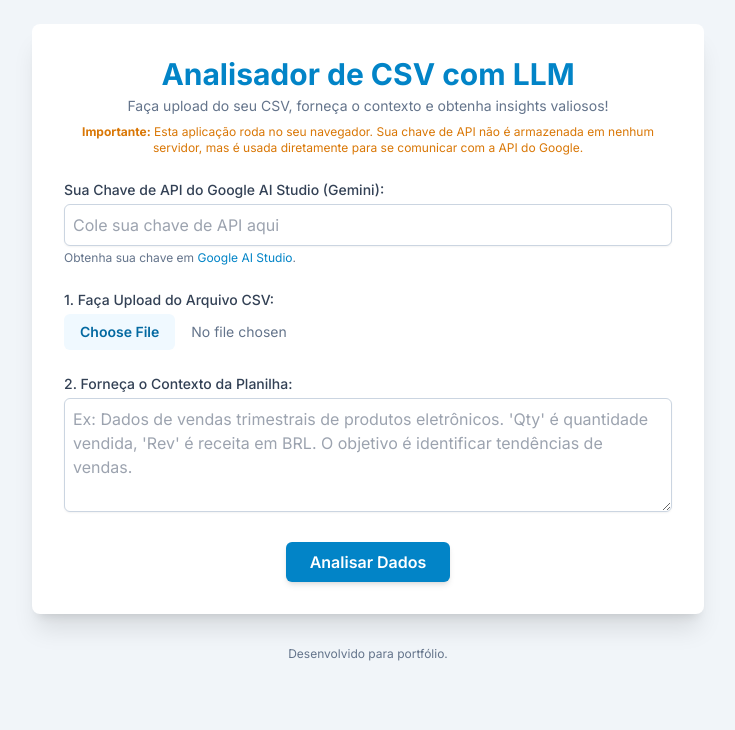
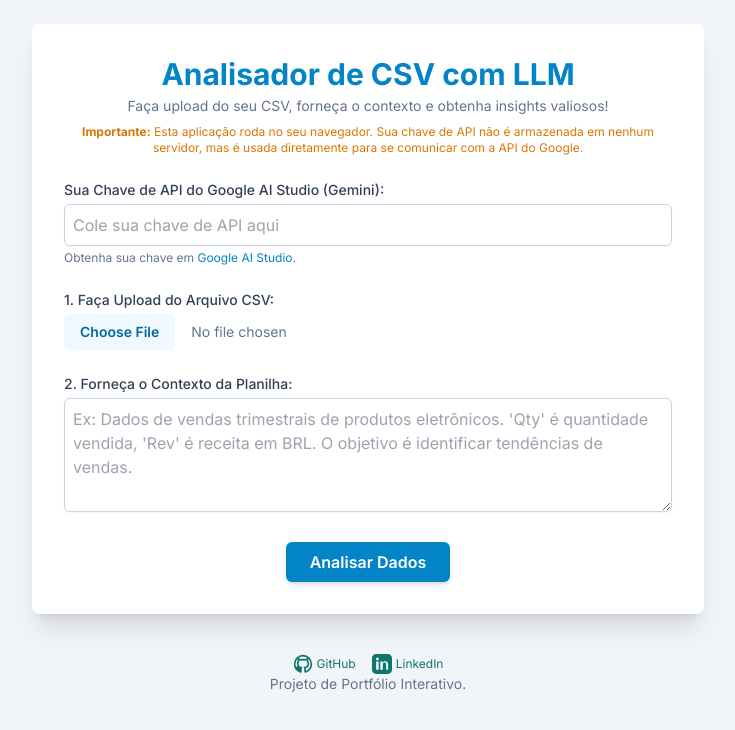
Before and after one commit to alex-des-santos/csv-insights-tool, a plain HTML site: page index.html in a window 1280 px wide. Shown: the whole page, without its empty margins (272-1007 px from the left). Drawn offline with nearby package versions, Linux system fonts and the light colour scheme.

Commit message:
Update index.html

```diff
--- a/index.html
+++ b/index.html
@@ -123,7 +123,17 @@
     </div>
 
     <footer class="text-center text-xs text-slate-500 mt-8 pb-4">
-        Desenvolvido para portfólio.
+             <div class="flex justify-center gap-4 mt-2">
+                <a href="https://alex-des-santos.github.io/portifolio/" target="_blank" rel="noopener" class="text-teal-700 hover:underline flex items-center gap-1">
+                    <svg xmlns="http://www.w3.org/2000/svg" class="inline w-5 h-5" fill="none" viewBox="0 0 24 24" stroke="currentColor"><path stroke-linecap="round" stroke-linejoin="round" stroke-width="2" d="M12 2C6.477 2 2 6.477 2 12c0 4.418 2.867 8.166 6.839 9.489.5.092.682-.217.682-.482 0-.237-.009-.868-.014-1.703-2.782.604-3.369-1.342-3.369-1.342-.454-1.154-1.11-1.462-1.11-1.462-.908-.62.069-.608.069-.608 1.004.07 1.532 1.032 1.532 1.032.892 1.529 2.341 1.088 2.91.832.091-.647.35-1.088.636-1.339-2.221-.253-4.555-1.111-4.555-4.944 0-1.091.39-1.984 1.029-2.683-.103-.253-.446-1.272.098-2.65 0 0 .84-.269 2.75 1.025A9.564 9.564 0 0112 6.844c.85.004 1.705.115 2.504.337 1.909-1.294 2.748-1.025 2.748-1.025.546 1.378.202 2.397.1 2.65.64.699 1.028 1.592 1.028 2.683 0 3.842-2.337 4.687-4.566 4.936.359.309.678.919.678 1.852 0 1.336-.012 2.417-.012 2.747 0 .267.18.577.688.48C19.135 20.163 22 16.418 22 12c0-5.523-4.477-10-10-10z"/></svg>
+                    GitHub
+                </a>
+                <a href="https://www.linkedin.com/in/alexxsalles/" target="_blank" rel="noopener" class="text-teal-700 hover:underline flex items-center gap-1">
+                    <svg xmlns="http://www.w3.org/2000/svg" class="inline w-5 h-5" fill="currentColor" viewBox="0 0 24 24"><path d="M19 0h-14c-2.761 0-5 2.239-5 5v14c0 2.761 2.239 5 5 5h14c2.762 0 5-2.239 5-5v-14c0-2.761-2.238-5-5-5zm-11 19h-3v-10h3v10zm-1.5-11.268c-.966 0-1.75-.785-1.75-1.75s.784-1.75 1.75-1.75 1.75.784 1.75 1.75-.784 1.75-1.75 1.75zm13.5 11.268h-3v-5.604c0-1.337-.025-3.063-1.868-3.063-1.869 0-2.156 1.459-2.156 2.967v5.7h-3v-10h2.881v1.367h.041c.401-.761 1.379-1.563 2.838-1.563 3.036 0 3.6 2 3.6 4.59v5.606z"/></svg>
+                    LinkedIn
+                </a>
+            </div>
+            <p class="text-slate-500 text-sm">Projeto de Portfólio Interativo.</p>
     </footer>
 
     <script>
```
